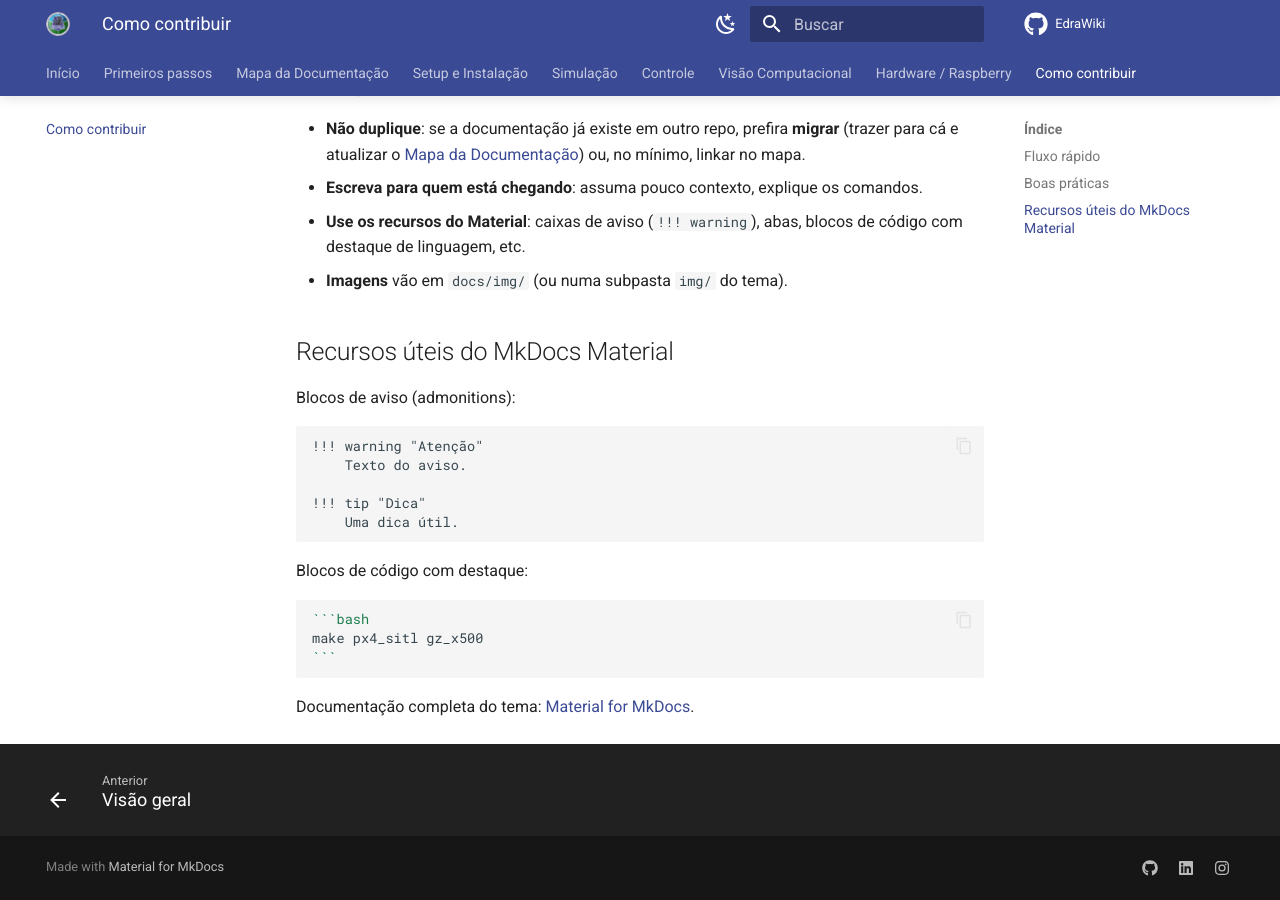
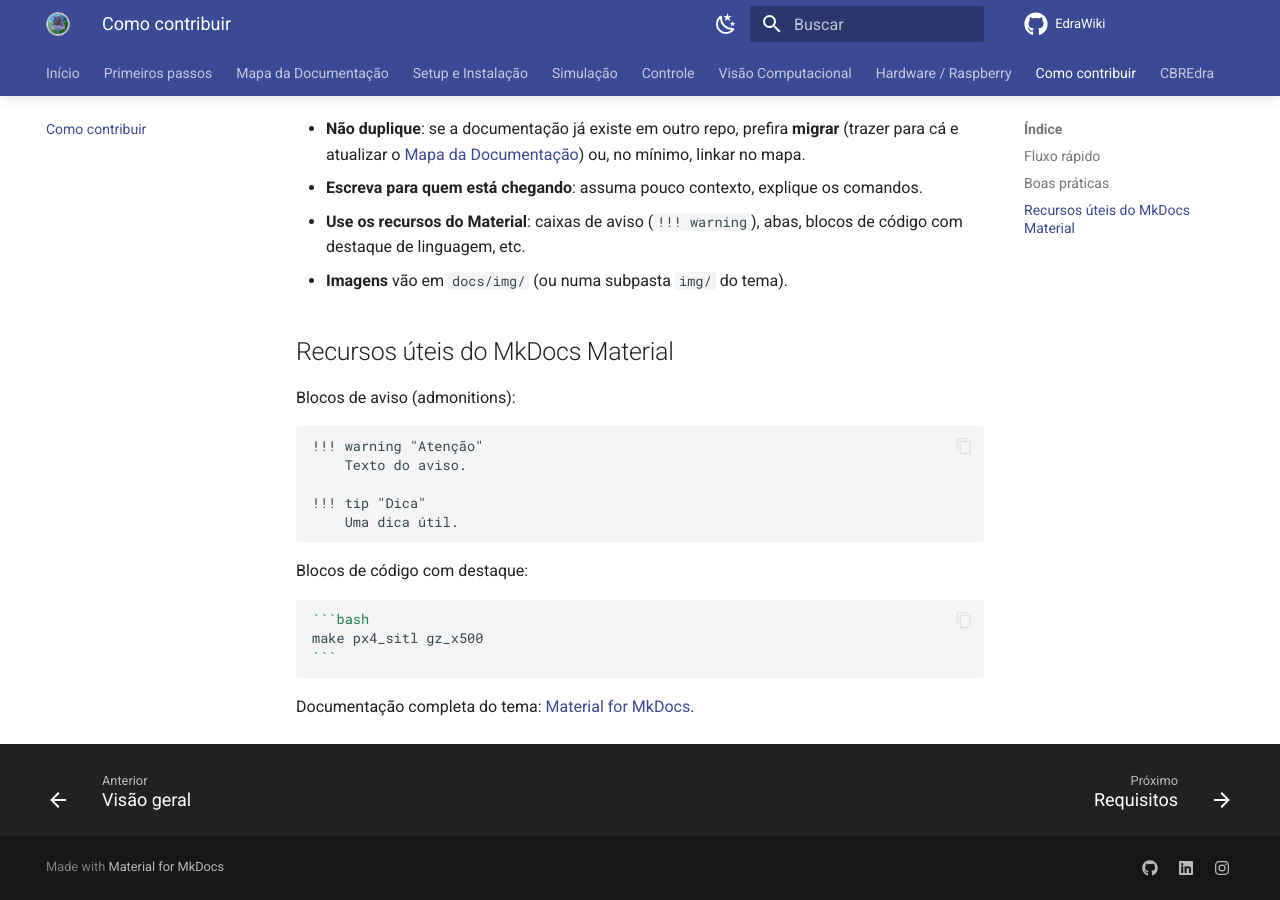
Before and after one commit to edra-unb-fga/EdraWiki, an MkDocs documentation site: the page built from docs/contribuir.md, in a window 1280 px wide and 900 px high, scrolled down 1005 px. Built offline with MkDocs 1.6.1 and Material for MkDocs 9.7.7, drawn with Linux system fonts in a browser that asks for light colours; comment, search, counter and statistics services are not loaded.

```diff
--- a/mkdocs.yml
+++ b/mkdocs.yml
@@ -28,6 +28,8 @@ nav:
   - Hardware / Raspberry:
       - Visão geral: 'hardware/index.md'
   - Como contribuir: 'contribuir.md'
+  - CBREdra:
+      - Requisitos: 'CBREdra/requisitos.md'
 
 theme:
   name: material
```
Also changed, not shown: docs/CBREdra/requisitos.md (added, +3 -0 lines).
